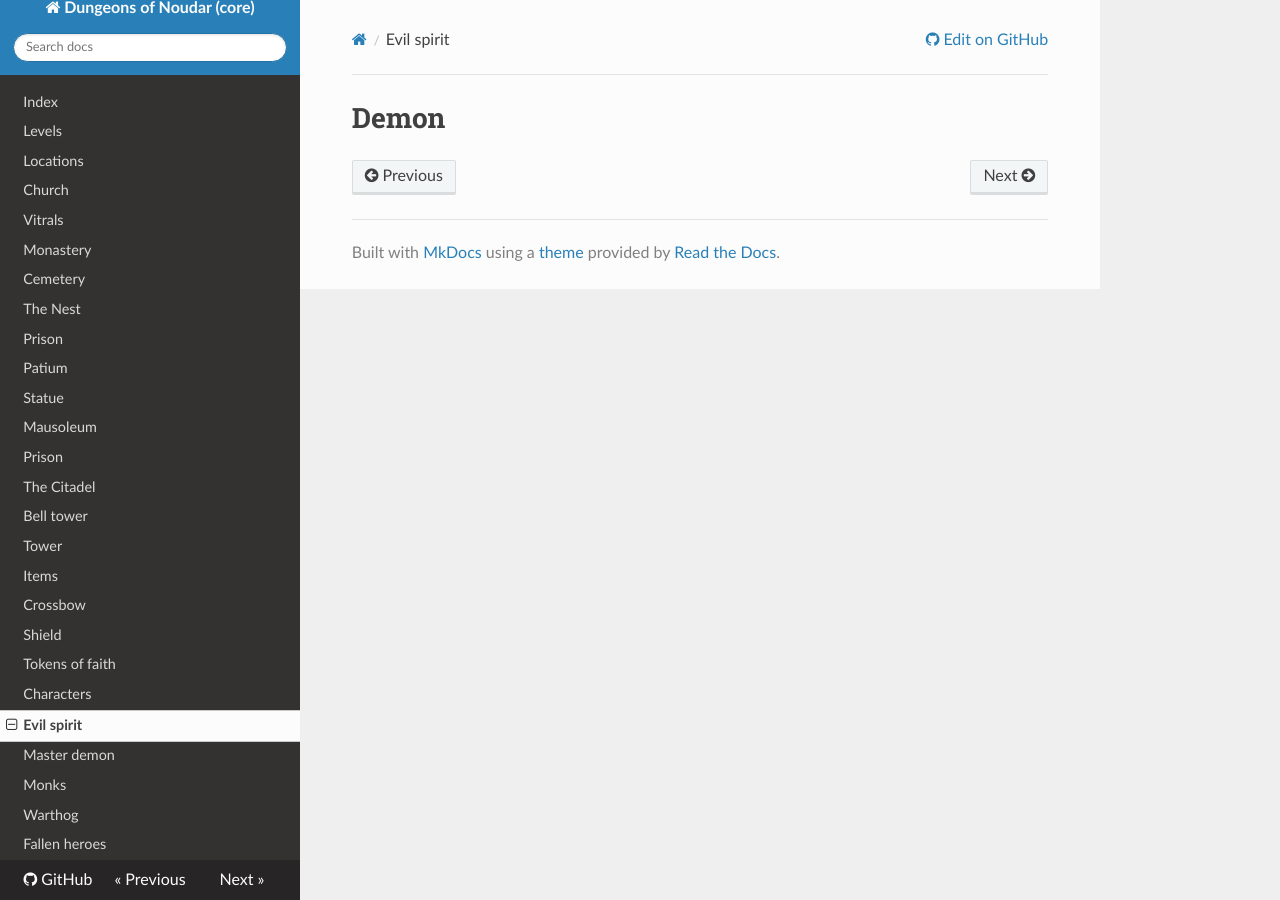
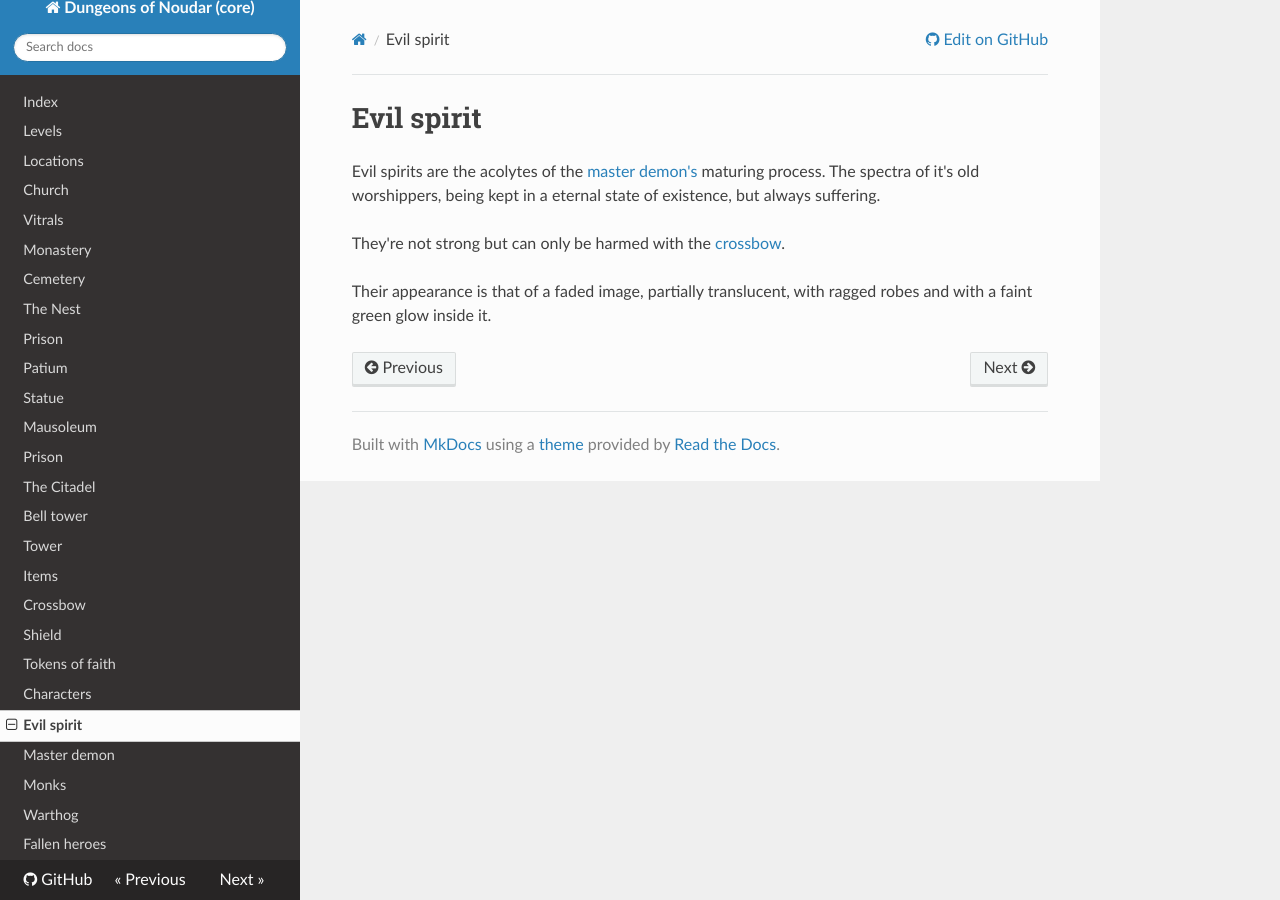
Before and after one commit to TheFakeMontyOnTheRun/noudar-core, an MkDocs documentation site: the page built from docs/evil-spirit.md, in a window 1280 px wide. Built offline with MkDocs 1.6.1, drawn with Linux system fonts in a browser that asks for light colours; nearby versions of some CDN libraries; old or Windows-style settings are respelled for this version of MkDocs.

Commit message:
Fix the content of the evil spirits docs

```diff
--- a/docs/evil-spirit.md
+++ b/docs/evil-spirit.md
@@ -1,2 +1,14 @@
-Demon
-=====
+Evil spirit
+===========
+
+Evil spirits are the acolytes of the
+[master demon's](master-demon.md) maturing process.
+The spectra of it's old worshippers, being kept in a
+eternal state of existence, but always suffering.
+
+They're not strong but can only be harmed with the
+[crossbow](crossbow.md).
+
+Their appearance is that of a faded image, partially
+translucent, with ragged robes and with a faint green
+glow inside it.
```
